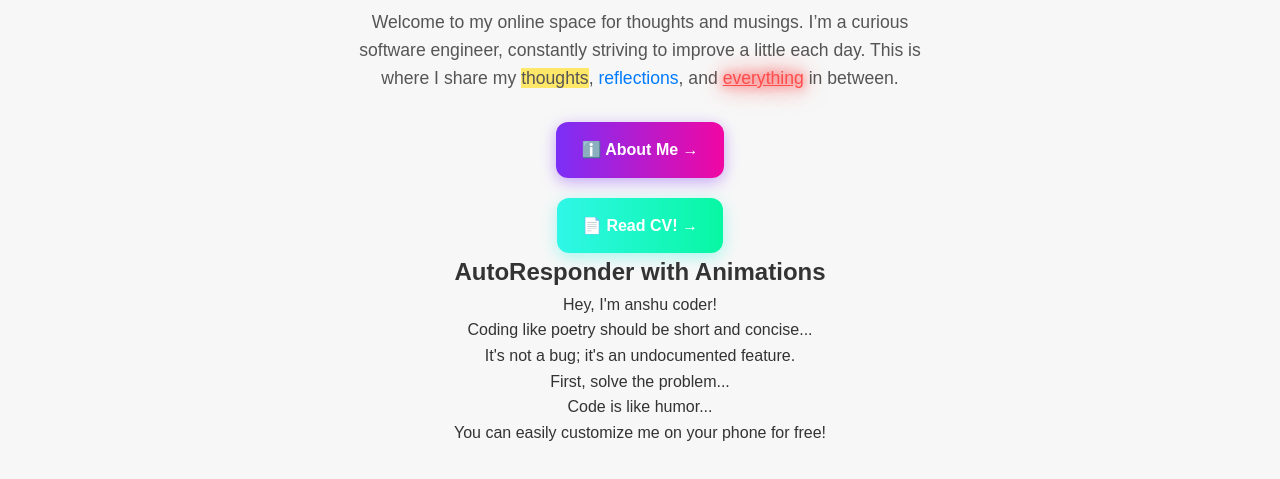
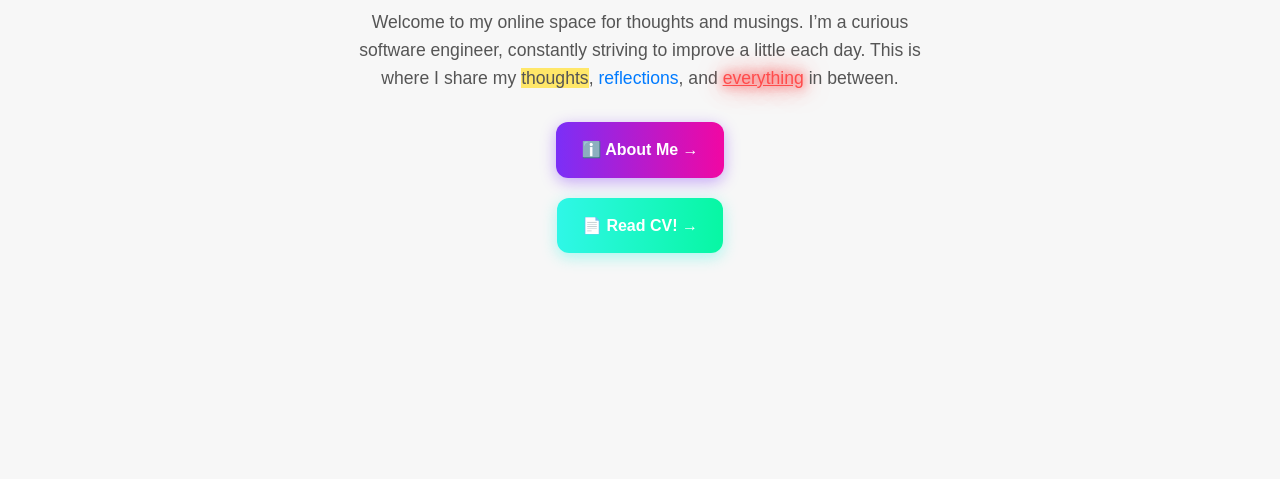
Before and after one commit to anshu908/Resume-portfolio-, a plain HTML site: page index.html in a window 1280 px wide. Shown: the part 185-664 px from the top of the page. Drawn offline with Linux system fonts and the light colour scheme.

Commit message:
Update index.html

```diff
--- a/index.html
+++ b/index.html
@@ -182,7 +182,7 @@
 </head>
 <body>
   <nav class="navbar">
-    <div class="nav-logo">Ansh</div>
+    <div class="nav-logo">Ansh </div>
     <div class="nav-actions">
       <button class="dark-mode-toggle">🌙</button>
       <button class="menu-toggle">☰</button>
@@ -196,6 +196,7 @@
       <span class="highlight-red">everything</span> in between.
     </p>
     <div class="buttons">
+      <!-- Add your Terabox Drive Link below -->
       <a href="https://drive.google.com/drive/folders/17SD-tOshTXG95XLdnSYSSIzWK8QpsCpT" target="_blank" class="button button-about">
         <span>ℹ️ About Me →</span>
       </a>
@@ -203,18 +204,6 @@
         <span>📄 Read CV! →</span>
       </a>
     </div>
-    <!-- Added AutoResponder Section -->
-    <section>
-      <h2>AutoResponder with Animations</h2>
-      <p>Hey, I'm anshu coder!</p>
-      <p>
-        Coding like poetry should be short and concise... <br>
-        It's not a bug; it's an undocumented feature.<br>
-        First, solve the problem... <br>
-        Code is like humor...<br>
-        You can easily customize me on your phone for free!
-      </p>
-    </section>
   </main>
   <script>
     document.querySelector('.dark-mode-toggle').addEventListener('click', () => {
@@ -226,4 +215,4 @@
     });
   </script>
 </body>
-</html>
+  </html>
```
